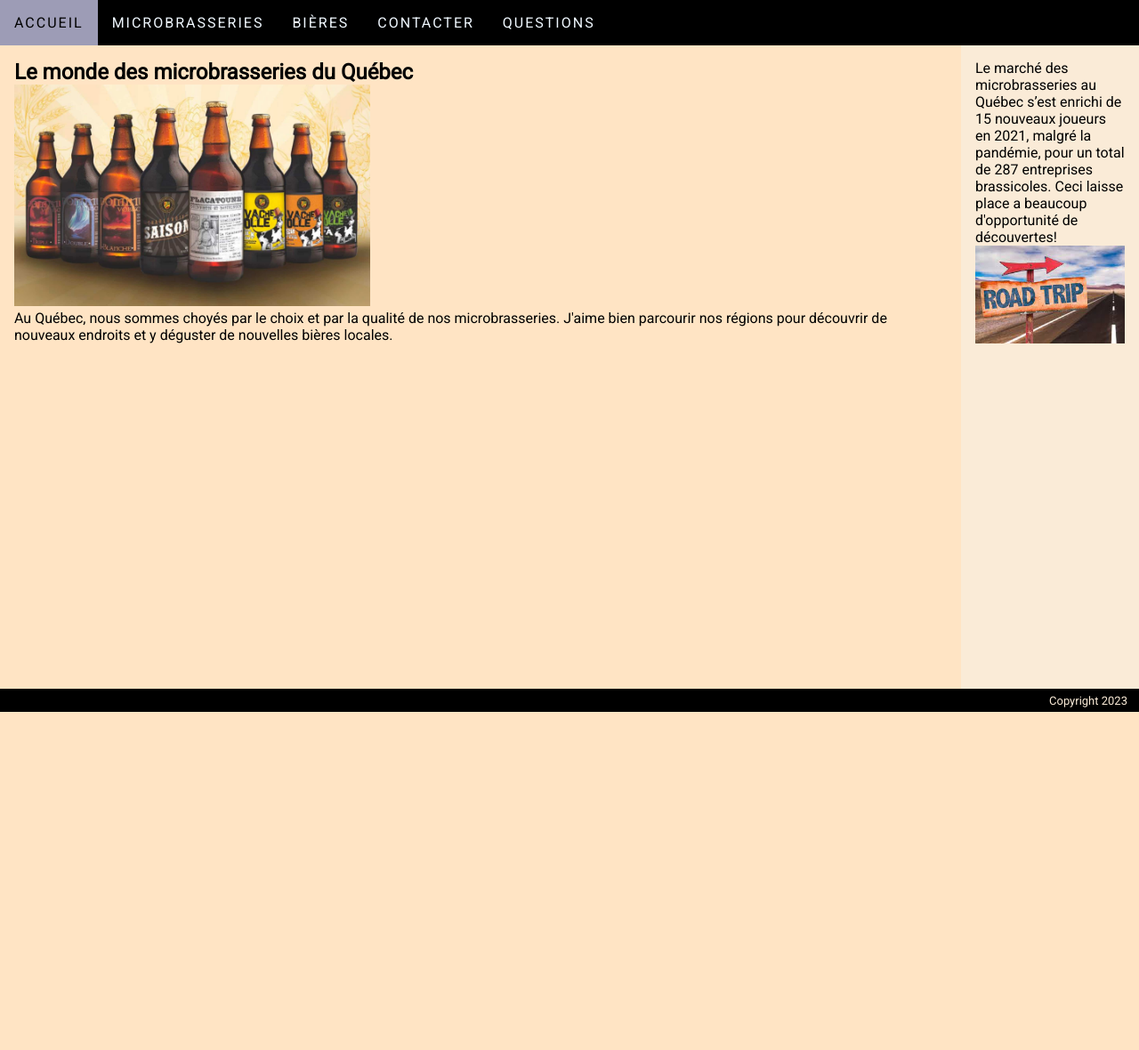
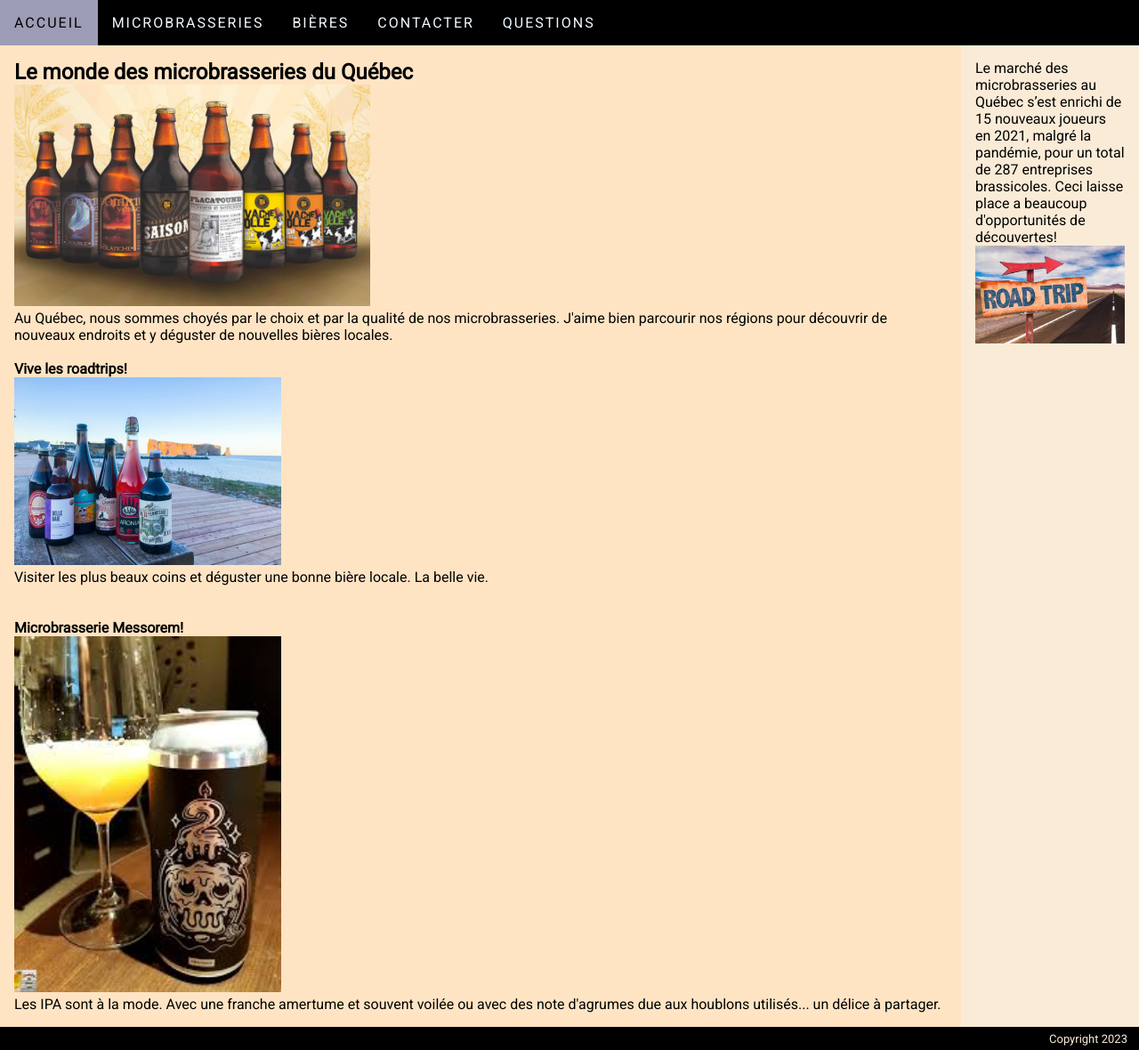
Before and after one commit to fhmaisonneuve/projetPassion, a plain HTML site: page index.html in a window 1280 px wide. Shown: the whole page at 89% size. Before the commit the page ends 800 px from the top, so only its background shows below. Drawn offline with Linux system fonts and the light colour scheme.

Commit message:
ajout dinfo

```diff
--- a/index.html
+++ b/index.html
@@ -27,16 +27,31 @@
                 <source srcset="img/header.jpg">
                 <img src="img/header.jpg" alt="Microbrasseries">
             </picture>
-            <div>Au Québec, nous sommes choyés par le choix et par la qualité de nos microbrasseries.
+            <div>Au Québec, nous sommes choyés par le choix et par la qualité de nos microbrasseries. J'aime bien
+                parcourir nos régions pour découvrir de nouveaux endroits et y déguster de nouvelles bières locales. <br><br>
+            </div>
+            <section>
+                <h4>Vive les roadtrips!</h4>
+                <a href="https://pitcaribou.com/nos-pubs/pub-de-perce/"><img src="img/route.jpg" alt="Microbrasseries"
+                        width="300px"></a>
 
-                J'aime bien parcourir nos régions pour découvrir de nouveaux endroits et y déguster de nouvelles bières
-                locales.</div>
+                <div>Visiter les plus beaux coins et déguster une bonne bière locale. La belle vie. </div>
+                <br><br>
+            </section>
+
+            <section>
+                <h4>Microbrasserie Messorem!</h4>
+                <a href="https://pitcaribou.com/nos-pubs/pub-de-perce/"><img src="img/messorem.jpg" alt="Microbrasseries"
+                        width="300px"></a>
+
+                <div>Les IPA sont à la mode.  Avec une franche amertume et souvent voilée ou avec des note d'agrumes due aux houblons utilisés... un délice à partager. </div>
+            </section>
+        </article>
 
 
-        </article>
         <aside>
             <hw4>Le marché des microbrasseries au Québec s’est enrichi de 15 nouveaux joueurs en 2021, malgré la
-                pandémie, pour un total de 287 entreprises brassicoles. Ceci laisse place a beaucoup d'opportunité de
+                pandémie, pour un total de 287 entreprises brassicoles. Ceci laisse place a beaucoup d'opportunités de
                 découvertes!</h4>
 
                 <picture class="box">
```
Also changed, not shown: img/messorem.jpg (added), img/route.jpg (added).
